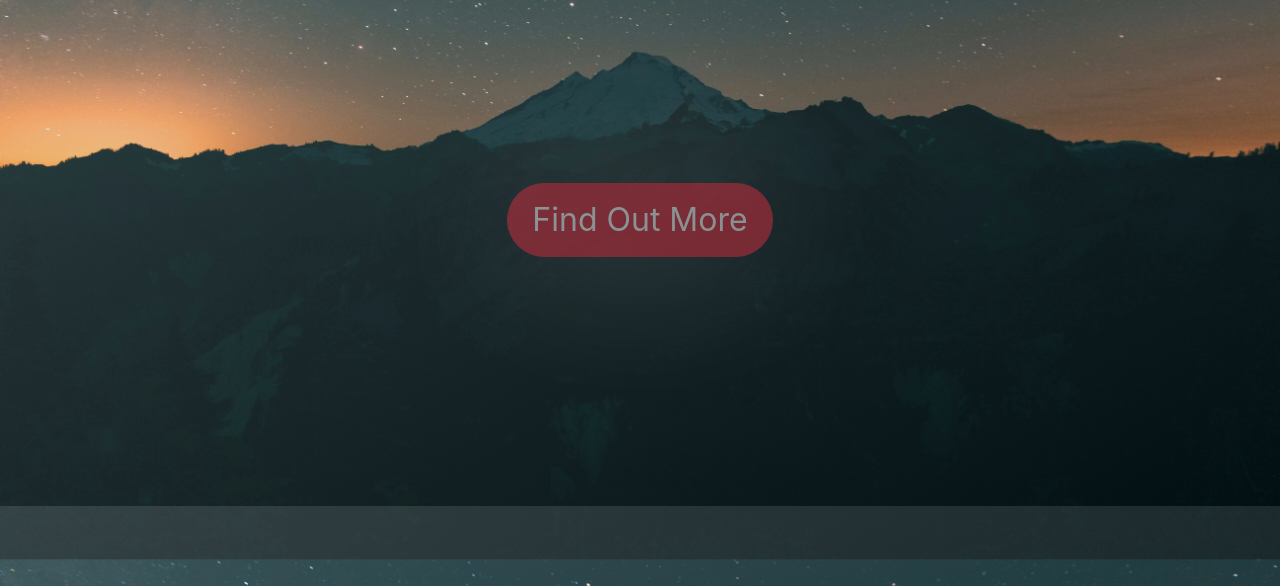
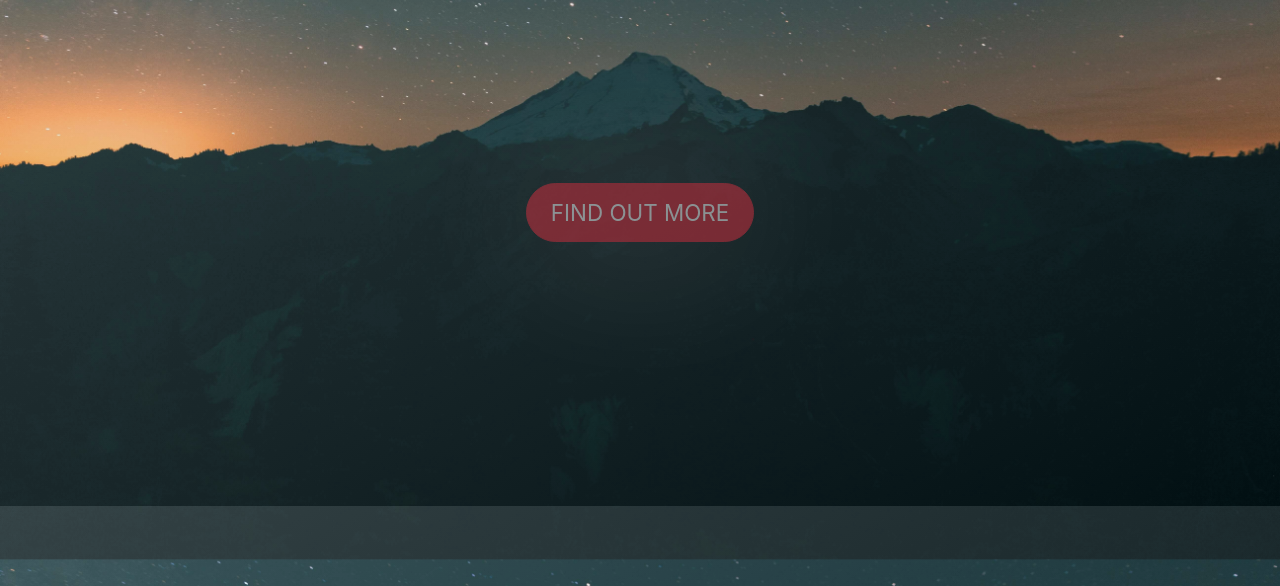
Before and after one commit to AyoCodess/Testing-Ideas, a website built with Parcel: page startup-test/startup-test.html in a window 1280 px wide. Shown: the part 294-880 px from the top of the page. Built offline with nearby package versions, Linux system fonts and the light colour scheme.

Commit message:
button change

```diff
--- a/startup-test/start-up-style.scss
+++ b/startup-test/start-up-style.scss
@@ -59,6 +59,8 @@ body {
     border-radius: 500px;
     box-shadow: 0rem 0rem 5rem rgba(white, 0.4);
     animation: bounce 2s infinite;
+    text-transform: uppercase;
+    font-size: 0.7rem;
 }
 
 .btn__container {
```
Also changed, not shown: robot/robot.html (+2 -0 lines), dist/robot/robot.html, 10 other files.
